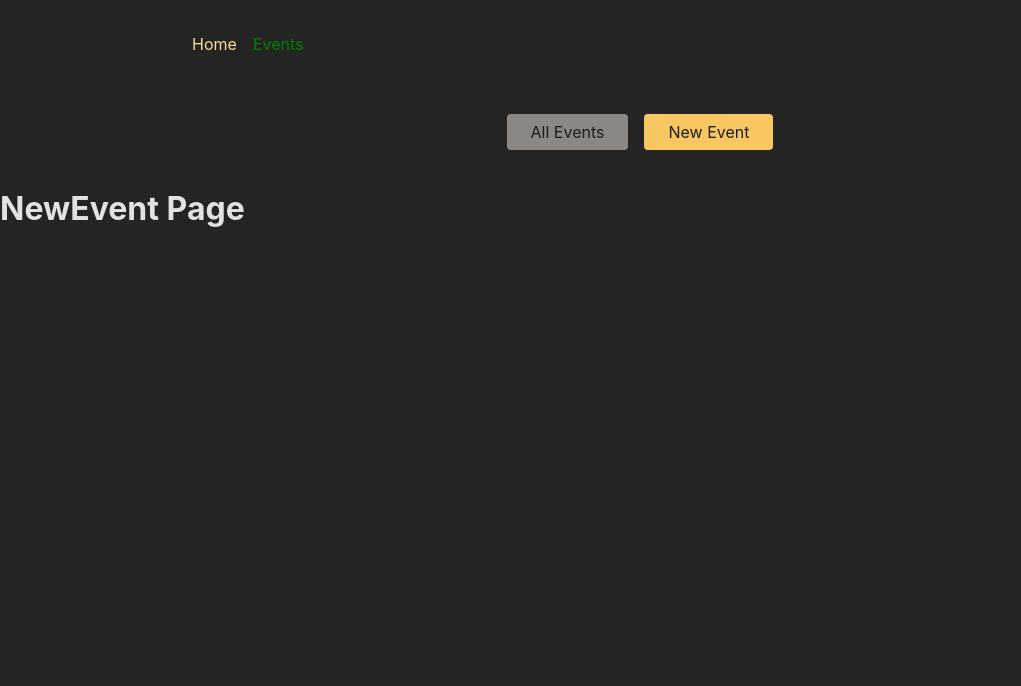
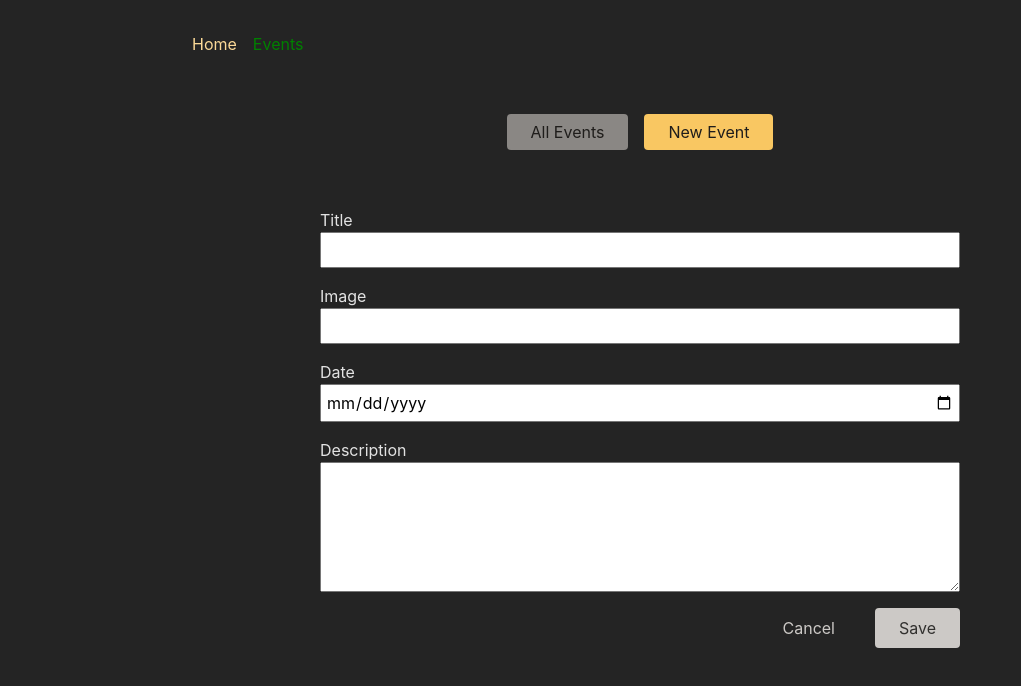
Before and after one commit to luidimso/react-redux-deep, a React (Create React App) app: page /events/new in a window 1280 px wide. Shown: the top 686 px of the page, without its empty margins (0-1021 px from the left). Built offline with nearby package versions, Linux system fonts and the light colour scheme.

Commit message:
Using action to to call method for post request on new event component

```diff
--- a/src/App.js
+++ b/src/App.js
@@ -2,7 +2,7 @@
 import HomePage from "./pages/Home";
 import Events, {loader as eventsLoader} from "./pages/Events";
 import EventDetails, {loader as eventDetailsLoader} from "./pages/EventDetail";
-import NewEvent from "./pages/NewEvent";
+import NewEvent, {action as newEventAction} from "./pages/NewEvent";
 import EditEvent from "./pages/EditEvent";
 import RootLayout from "./pages/Root";
 import EventsRootLayout from "./pages/EventsRoot";
@@ -42,7 +42,7 @@
           {index: true, element: <EventDetails/>},
           {path: "edit", element: <EditEvent />}
         ]},
-        {path: "new", element: <NewEvent />},
+        {path: "new", element: <NewEvent />, action: newEventAction},
       ],
      }
     ]
--- a/src/components/EventForm.js
+++ b/src/components/EventForm.js
@@ -1,4 +1,4 @@
-import { useNavigate } from 'react-router-dom';
+import { Form, useNavigate } from 'react-router-dom';
 
 import classes from './EventForm.module.css';
 
@@ -9,22 +9,22 @@
   }
 
   return (
-    <form className={classes.form}>
+    <Form method='post' className={classes.form}>
       <p>
         <label htmlFor="title">Title</label>
-        <input id="title" type="text" name="title" defaultValue={event.title} required />
+        <input id="title" type="text" name="title" defaultValue={event ? event.title : null} required />
       </p>
       <p>
         <label htmlFor="image">Image</label>
-        <input id="image" type="url" name="image" defaultValue={event.image} required />
+        <input id="image" type="url" name="image" defaultValue={event ? event.image : null} required />
       </p>
       <p>
         <label htmlFor="date">Date</label>
-        <input id="date" type="date" name="date" defaultValue={event.date} required />
+        <input id="date" type="date" name="date" defaultValue={event ? event.date : null} required />
       </p>
       <p>
         <label htmlFor="description">Description</label>
-        <textarea id="description" name="description" rows="5" defaultValue={event.description} required />
+        <textarea id="description" name="description" rows="5" defaultValue={event ? event.description : null} required />
       </p>
       <div className={classes.actions}>
         <button type="button" onClick={cancelHandler}>
@@ -32,7 +32,7 @@
         </button>
         <button>Save</button>
       </div>
-    </form>
+    </Form>
   );
 }
 
--- a/src/pages/NewEvent.js
+++ b/src/pages/NewEvent.js
@@ -1,5 +1,37 @@
+import { json, redirect } from "react-router-dom";
+import EventForm from "../components/EventForm";
+
 function NewEvent() {
-    return <h1>NewEvent Page</h1>;
+    return <EventForm></EventForm>;
 }
 
 export default NewEvent;
+
+export async function action({request, params}) {
+    const data = await request.formData();
+
+    const event = {
+        title: data.get("title"),
+        image: data.get("image"),
+        date: data.get("date"),
+        description: data.get("description")
+    };
+
+    const response = await fetch("http://localhost:8080/events", {
+        method: "POST",
+        headers: {
+            "Content-Type": "application/json"
+        },
+        body: JSON.stringify(event)
+    });
+
+    if(!response.ok) {
+        throw json({
+            message: "Failed to save data"
+          }, {
+            status: 500
+          });
+    } else {
+        return redirect("/events");
+    }
+}
```
